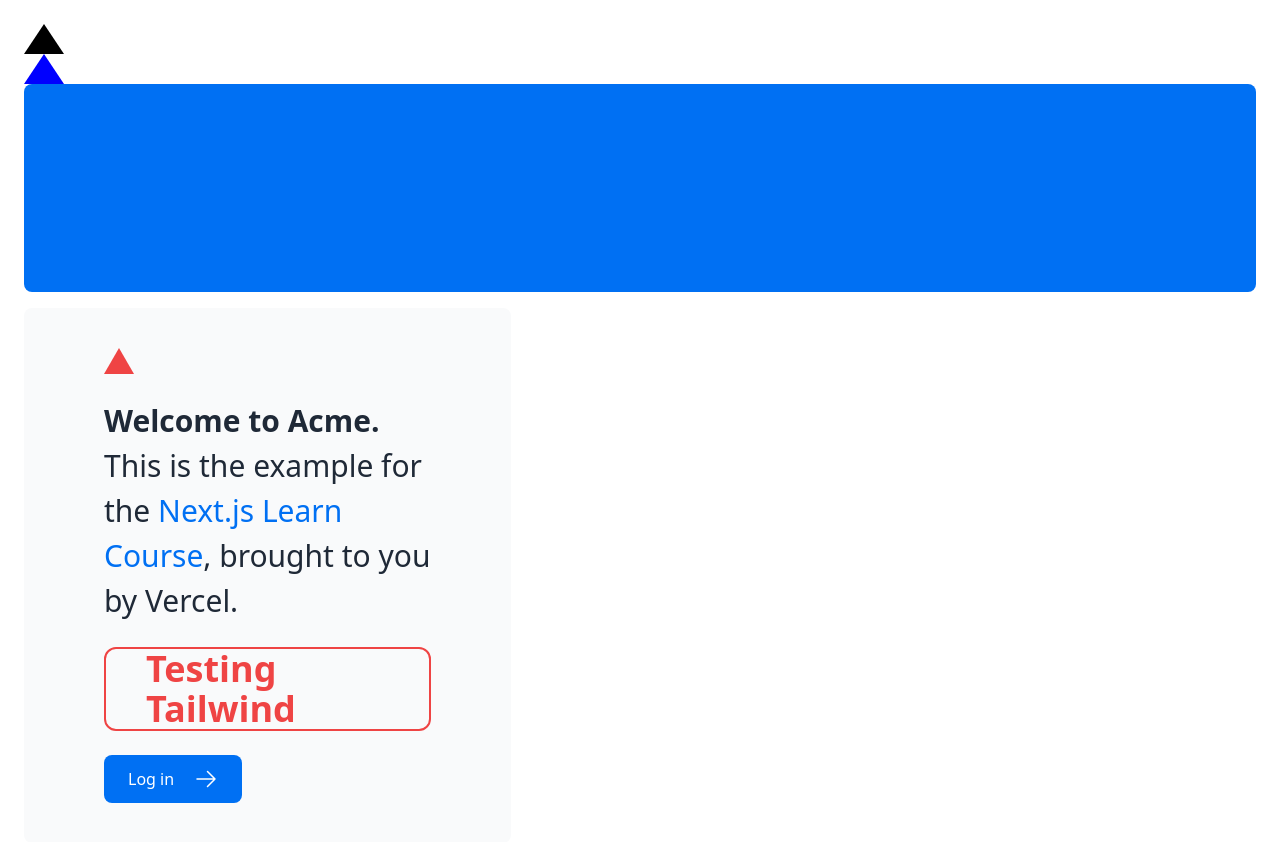
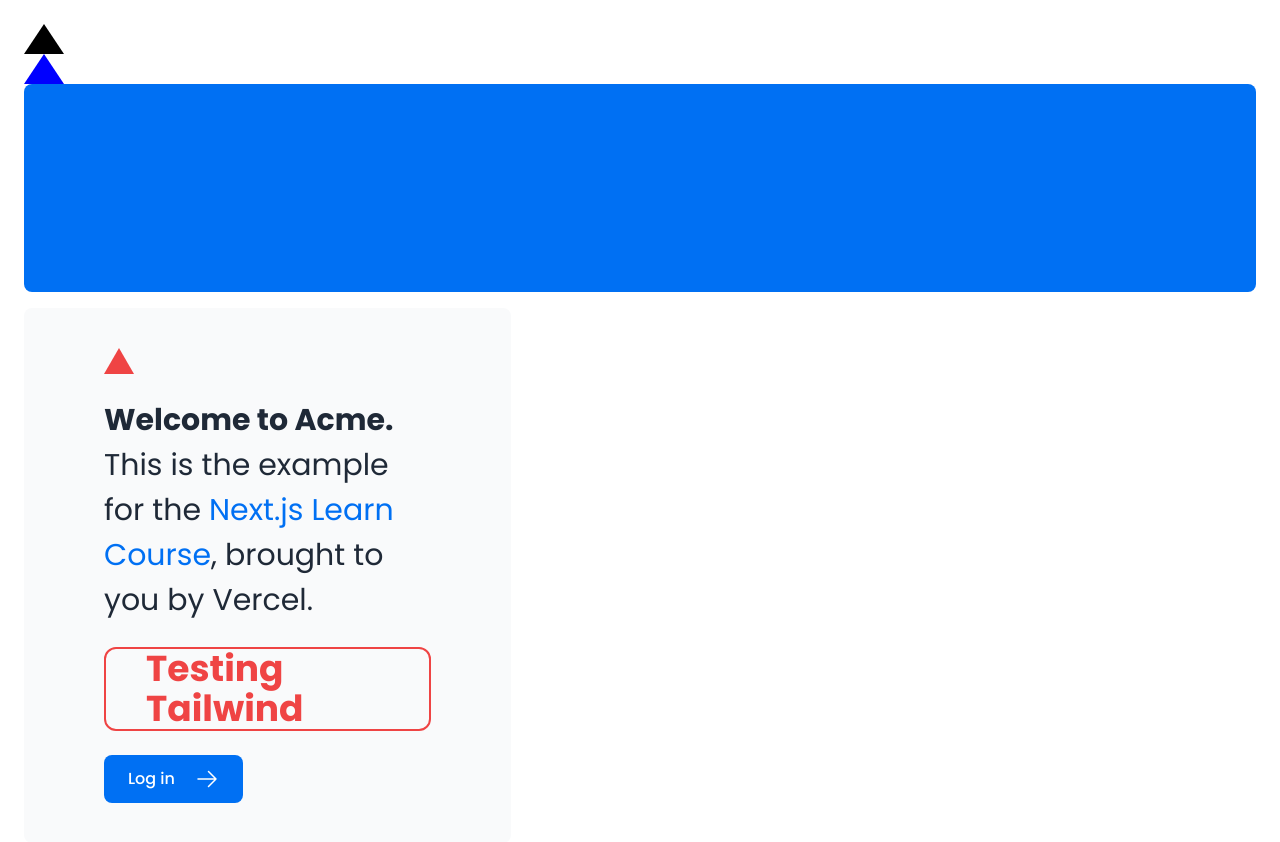
Before and after one commit to RaiyanNooryRady/nextjs-dashboard, a Next.js app: page / in a window 1280 px wide. Shown: the top 842 px of the page. Built offline with nearby package versions, Linux system fonts and the light colour scheme.

Commit message:
adding custom google fonts

```diff
--- a/app/layout.tsx
+++ b/app/layout.tsx
@@ -1,4 +1,5 @@
 import '@/app/ui/global.css';
+import { poppins } from '@/app/ui/fonts';
 
 export default function RootLayout({
   children,
@@ -7,7 +8,7 @@ export default function RootLayout({
 }) {
   return (
     <html lang="en">
-      <body>{children}</body>
+      <body className={`${poppins.className} antialiased`}>{children}</body>
     </html>
   );
 }
--- /dev/null
+++ b/app/ui/fonts.ts
@@ -0,0 +1,4 @@
+import { Poppins, Inter } from 'next/font/google';
+
+export const poppins = Poppins({ subsets: ['latin'], weight: ['300', '400', '500', '600', '700'] });
+export const inter = Inter({ subsets: ['latin'], weight: ['300', '400', '500', '600', '700'] });
```
